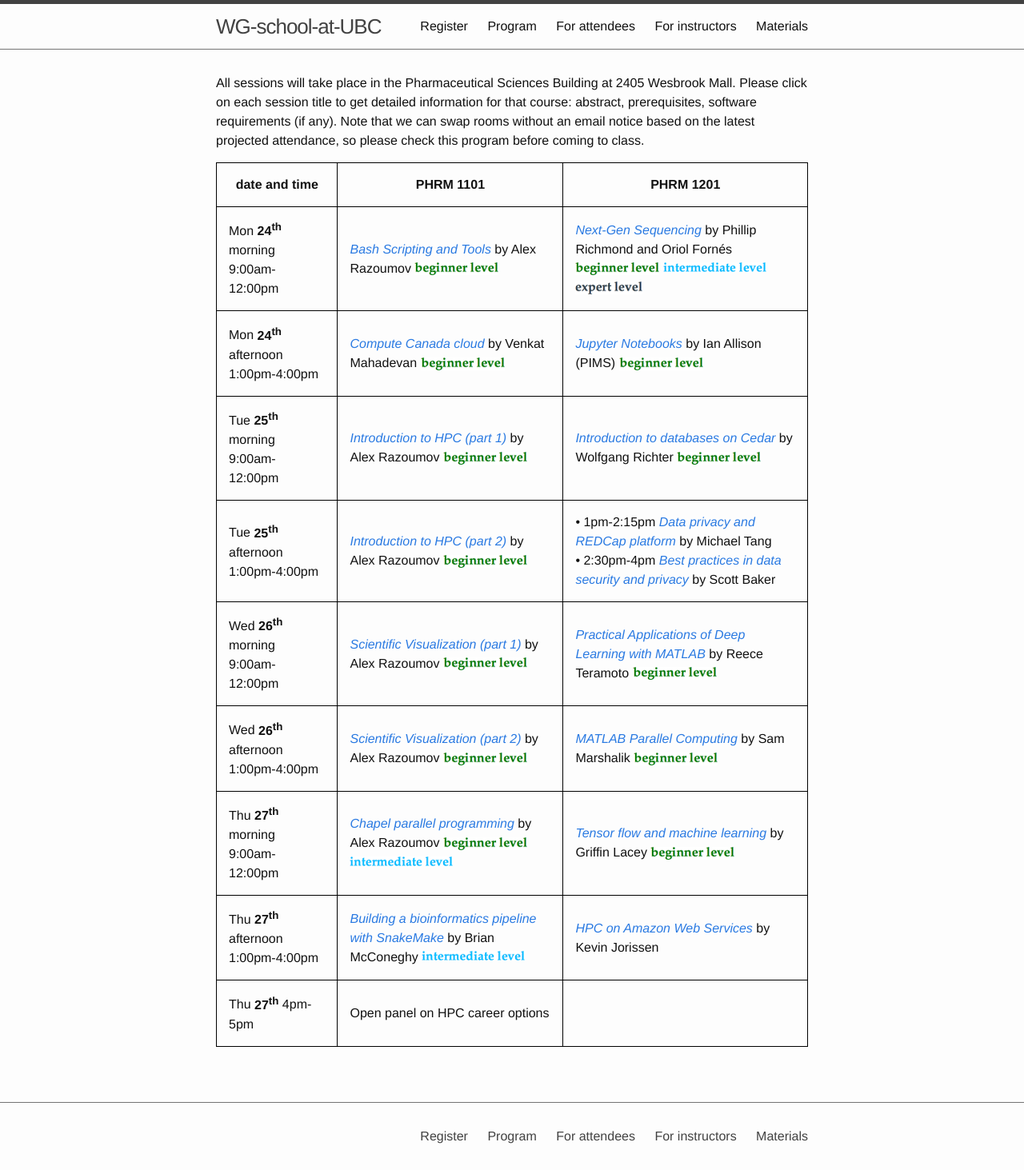
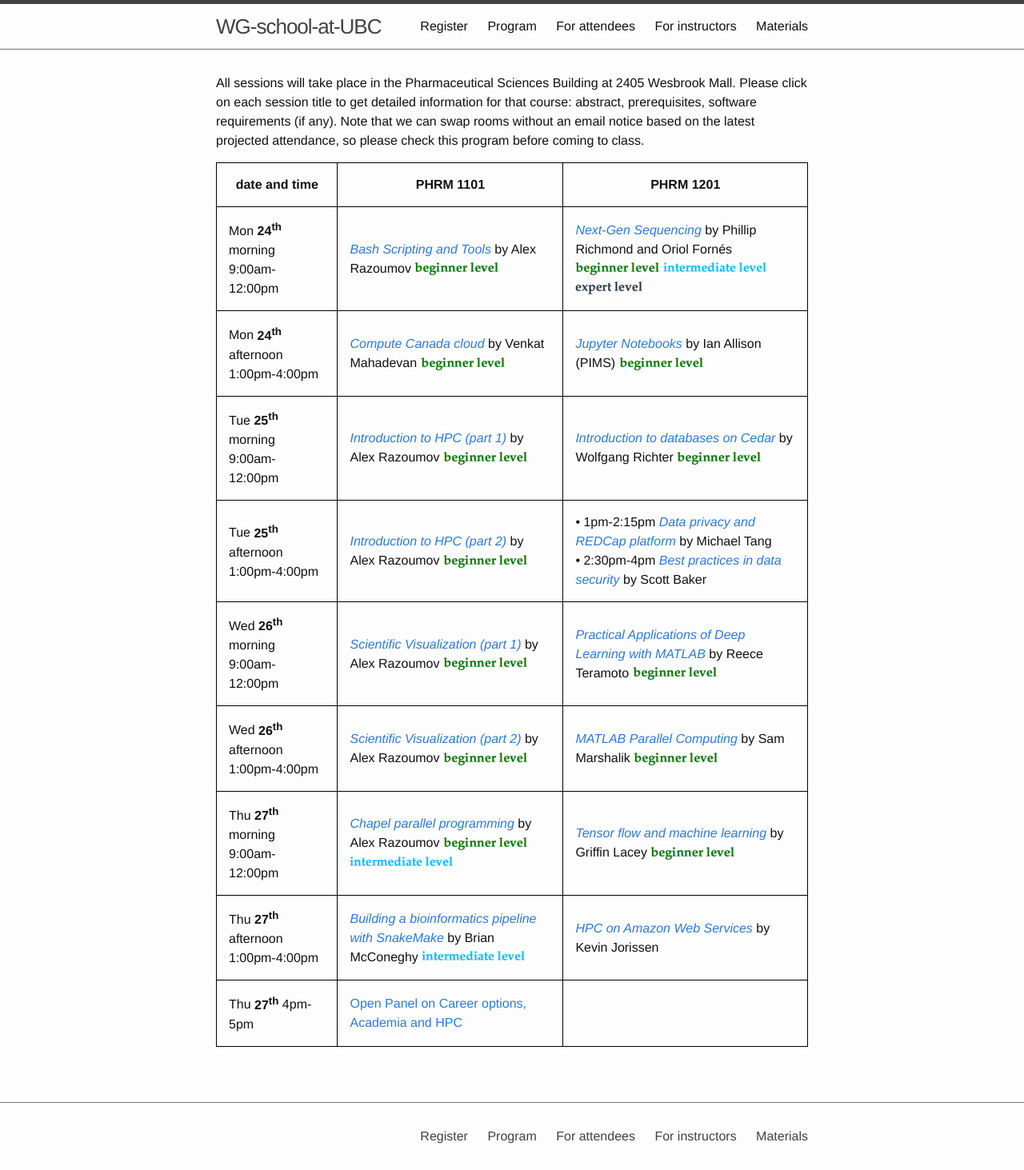
Before and after one commit to WestGrid/ubcSummerSchool2019, a Jekyll site: the page built from 1-program.md, in a window 1280 px wide. Shown: the whole page at 80% size. Built offline with Jekyll 4.4.1, drawn with Linux system fonts in a browser that asks for light colours.

Commit message:
added panel.md

```diff
--- a/1-program.md
+++ b/1-program.md
@@ -23,12 +23,12 @@ attendance, so please check this program before coming to class.
 | Mon **24<sup>th</sup>** morning 9:00am-12:00pm | [*Bash Scripting and Tools*](bash) by Alex Razoumov {{beg}} | [*Next-Gen Sequencing*](ngs) by Phillip Richmond and Oriol Fornés {{beg}} {{int}} {{exp}} |
 | Mon **24<sup>th</sup>** afternoon 1:00pm-4:00pm | [*Compute Canada cloud*](ccCloud) by Venkat Mahadevan {{beg}} | [*Jupyter Notebooks*](jupyter) by Ian Allison (PIMS) {{beg}} |
 | Tue **25<sup>th</sup>** morning 9:00am-12:00pm | [*Introduction to HPC (part 1)*](introHPC) by Alex Razoumov {{beg}} | [*Introduction to databases on Cedar*](databases) by Wolfgang Richter {{beg}} |
-| Tue **25<sup>th</sup>** afternoon 1:00pm-4:00pm | [*Introduction to HPC (part 2)*](introHPC) by Alex Razoumov {{beg}} | • 1pm-2:15pm [*Data privacy and REDCap platform*](redcap) by Michael Tang <br> • 2:30pm-4pm [*Best practices in data security and privacy*](security) by Scott Baker |
+| Tue **25<sup>th</sup>** afternoon 1:00pm-4:00pm | [*Introduction to HPC (part 2)*](introHPC) by Alex Razoumov {{beg}} | • 1pm-2:15pm [*Data privacy and REDCap platform*](redcap) by Michael Tang <br> • 2:30pm-4pm [*Best practices in data security*](security) by Scott Baker |
 | Wed **26<sup>th</sup>** morning 9:00am-12:00pm | [*Scientific Visualization (part 1)*](visualization) by Alex Razoumov {{beg}} | [*Practical Applications of Deep Learning with MATLAB*](deepLearningMatlab) by Reece Teramoto {{beg}}  |
 | Wed **26<sup>th</sup>** afternoon 1:00pm-4:00pm | [*Scientific Visualization (part 2)*](visualization) by Alex Razoumov {{beg}} | [*MATLAB Parallel Computing*](parallelMatlab) by Sam Marshalik {{beg}} |
 | Thu **27<sup>th</sup>** morning 9:00am-12:00pm | [*Chapel parallel programming*](chapel) by Alex Razoumov {{beg}}{{int}} | [*Tensor flow and machine learning*](tensorFlow) by Griffin Lacey {{beg}} |
 | Thu **27<sup>th</sup>** afternoon 1:00pm-4:00pm | [*Building a bioinformatics pipeline with SnakeMake*](snakemake) by Brian McConeghy {{int}} | [*HPC on Amazon Web Services*](amazon) by Kevin Jorissen |
-| Thu **27<sup>th</sup>** 4pm-5pm | Open panel on HPC career options | |
+| Thu **27<sup>th</sup>** 4pm-5pm | [Open Panel on Career options, Academia and HPC](panel) | |
 {:.mbtablestyle}
 
 &nbsp;
```
Also changed, not shown: panel.md (added, +20 -0 lines), security.md (+2 -2 lines).
